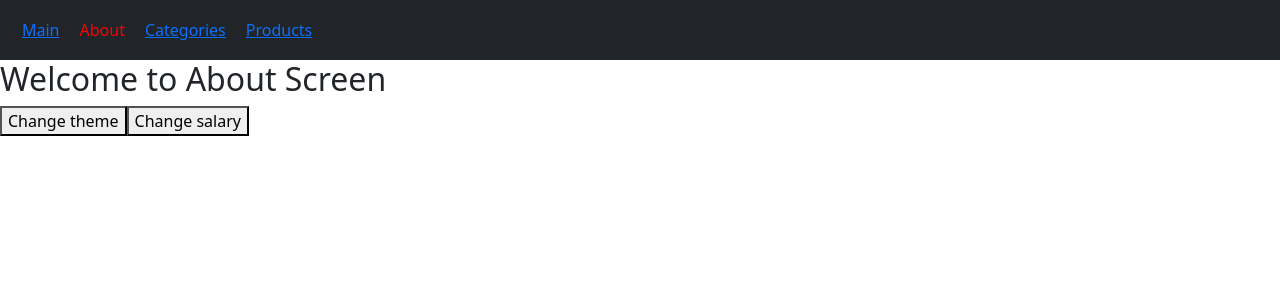
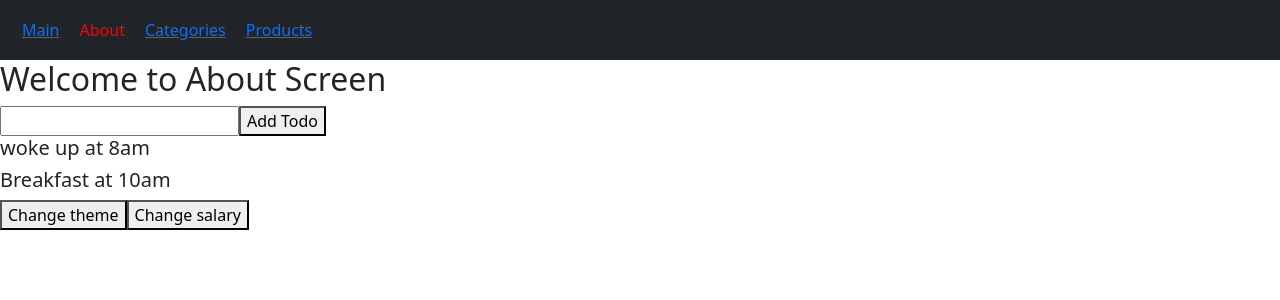
Before and after one commit to saiDev1999/vite-react-app-7r, a React (Vite) app: page /about in a window 1280 px wide. Shown: the top 300 px of the page. Built offline with nearby package versions, Linux system fonts and the light colour scheme.

Commit message:
useReducer hook

```diff
--- /dev/null
+++ b/src/components/hooks/useReducer/useReducer.jsx
@@ -0,0 +1,103 @@
+
+import React, { Fragment, useReducer, useState } from 'react'
+
+
+const reducer=(state,action)=>{
+
+    switch(action.type){
+        case "INCREMENT_AGE":
+            return {...state,age:state.age+action.payload}
+        case "CHANGE_NAME":
+            return {...state,username:action.payload}
+        case "ADD_TODO":
+            return {...state,todos:[...state.todos,action.payload]}
+
+        default :
+        return state
+
+    }
+
+}
+
+
+function UseReducerExample() {
+    const initialState={
+        username: "raju",
+        age :33,
+        todos : ["woke up at 8am","Breakfast at 10am"],
+        homeAdress:{}
+        }
+
+        const [currentState,dispatch]=useReducer(reducer,initialState)
+        const[name,setName]=useState("")
+        const [enteredTodo,setEnteredTodo]=useState("")
+
+        const nameHandler=(event)=>{
+            setName(event.target.value)
+        }
+
+        const todoHandler=(event)=>{
+            setEnteredTodo(event.target.value)
+        }
+
+
+        const incrementAgeHandler=()=>{
+
+            dispatch({
+                type:"INCREMENT_AGE",
+                payload:1
+            })
+
+        }
+
+        const onSubmit=()=>{
+            if(name){
+                dispatch({
+                    type:"CHANGE_NAME",
+                    payload:name
+                })
+
+            }
+
+
+
+
+        }
+
+        const submitTodo=()=>{
+
+            if(enteredTodo){
+                dispatch({
+                    type:"ADD_TODO",
+                    payload:enteredTodo
+                })
+            }
+
+            setEnteredTodo("")
+
+        }
+
+  return (
+    <div>
+        {/* <input type='text' value={name} onChange={nameHandler} />
+        <button onClick={onSubmit} >Submit</button>
+
+        <h1>{currentState.username}</h1>
+        <h3>{currentState.age}</h3>
+        <button onClick={incrementAgeHandler} >Increment age</button> */}
+
+
+        <input type='text' onChange={todoHandler} value={enteredTodo} />
+        <button onClick={submitTodo} >Add Todo</button>
+        {
+            currentState.todos.map(eachTodo=><Fragment>
+                <h5>{eachTodo}</h5>
+
+            </Fragment>)
+        }
+
+    </div>
+  )
+}
+
+export default UseReducerExample
--- a/src/navigations/navigation-stack.jsx
+++ b/src/navigations/navigation-stack.jsx
@@ -25,7 +25,6 @@ const NavigationStack=()=>{
     const[salary,setSalary]=useState(10000)
 
     const darkHandler=()=>{
-        debugger
         setIsDark(!isDark)
     }
 
--- a/src/screens/about-screen.jsx
+++ b/src/screens/about-screen.jsx
@@ -1,6 +1,7 @@
 import { useContext } from "react"
 import NavBar from "../components/navbar/navbar"
 import { UserDetails } from "../navigations/navigation-stack"
+import UseReducerExample from "../components/hooks/useReducer/useReducer"
 
 
 
@@ -16,6 +17,7 @@ const AboutScreen=()=>{
         {/* <NavBar/> */}
 
         <h2>Welcome to About Screen</h2>
+        <UseReducerExample/>
         <button onClick={changeTheme} >Change theme</button>
 
         <button onClick={salaryHandler} >Change salary</button>
```
Also changed, not shown: 1 other file (tests, documents, lock files or other folders).
